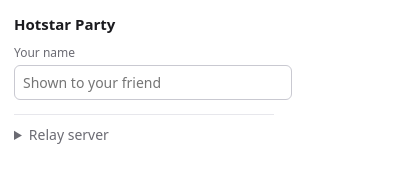
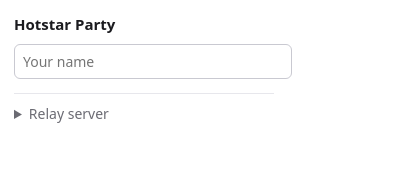
Before and after one commit to dash1291/hotstar-teleparty, a browser extension: page extension/popup.html in a window 400 px wide. Drawn offline with Linux system fonts and the light colour scheme.

Commit message:
fix: shorten the popup's name placeholder and idle status copy
The name field had a label and a placeholder saying the same thing, and
the idle status read as a sentence rather than a hint.

Co-Authored-By: Claude Fable 5.1 <noreply@anthropic.com>

```diff
--- a/extension/popup.html
+++ b/extension/popup.html
@@ -25,12 +25,6 @@
         display: flex;
         gap: 6px;
         margin-top: 8px;
-      }
-      label {
-        display: block;
-        font-size: 12px;
-        color: #6b6b73;
-        margin-bottom: 4px;
       }
       input {
         flex: 1;
@@ -88,8 +82,7 @@
   <body>
     <h1>Hotstar Party</h1>
     <div class="field">
-      <label for="name">Your name</label>
-      <input id="name" placeholder="Shown to your friend" maxlength="32" autocomplete="off" />
+      <input id="name" placeholder="Your name" maxlength="32" autocomplete="off" />
     </div>
     <p id="status" class="muted"></p>
 
--- a/extension/popup.js
+++ b/extension/popup.js
@@ -22,8 +22,8 @@ function render(s) {
   }
   if (!s.room) {
     status.textContent = s.hasVideo
-      ? 'Create a room and share the code, or join your friend\'s room.'
-      : 'No video on this page yet. Open the title you both want to watch.';
+      ? 'Create a room, or join one with a code.'
+      : 'Open the title you both want to watch.';
     $('out').hidden = false;
     $('in').hidden = true;
     return;
```
